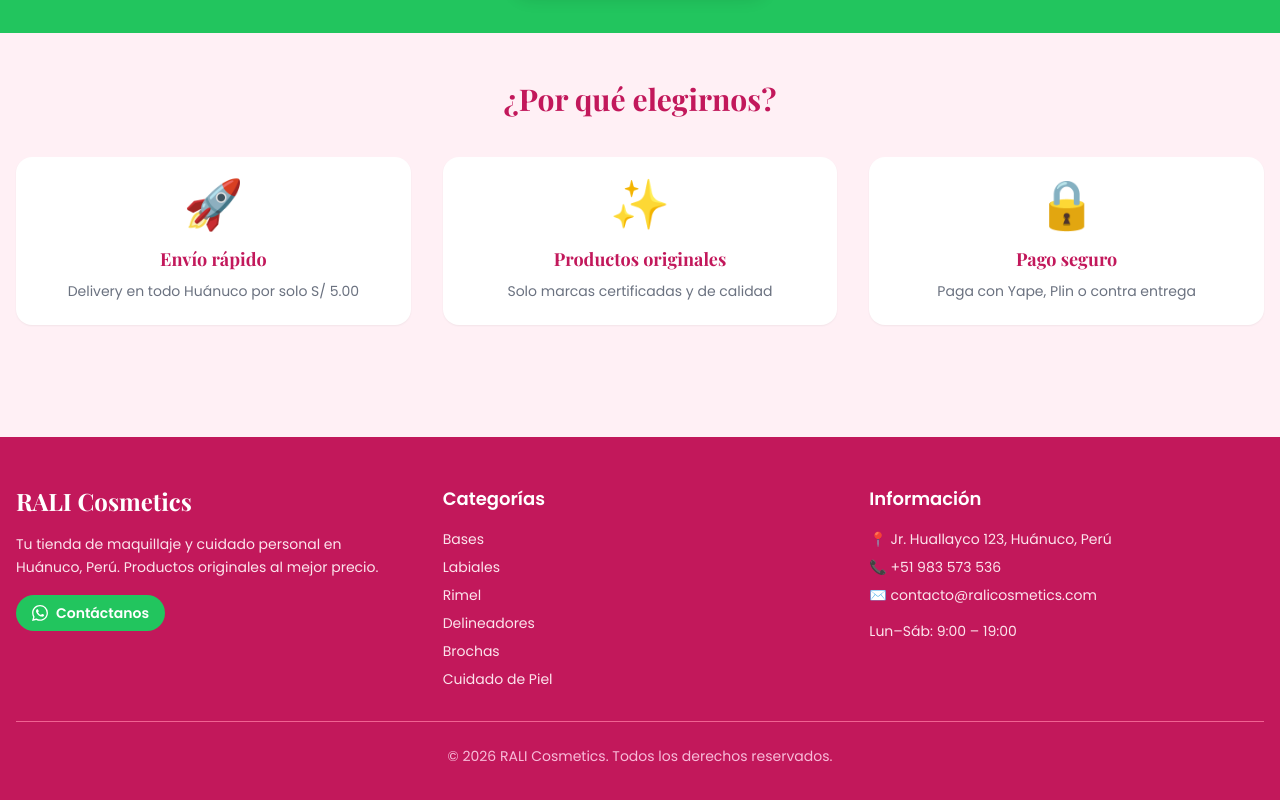
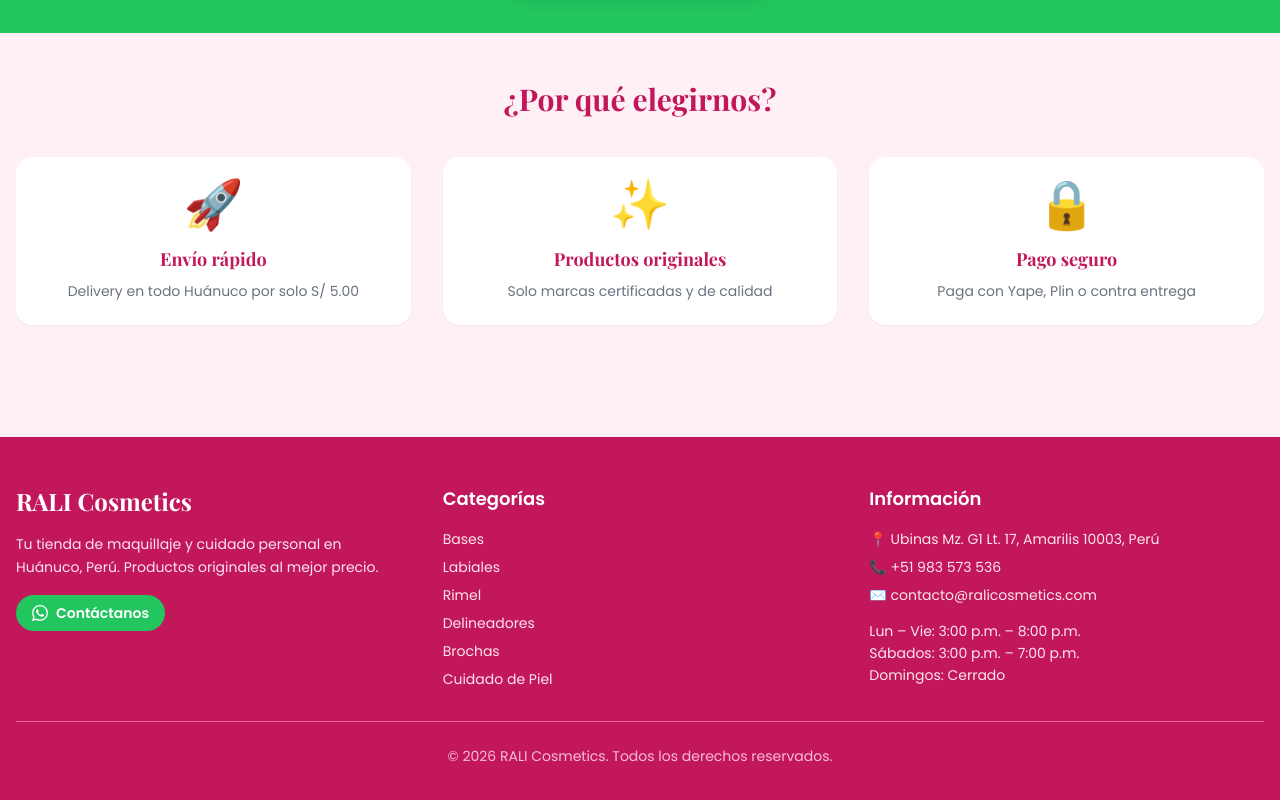
Before and after one commit to YersonDev-coder/rali-cosmetics, a React (Vite) app in the folder client/: page / in a window 1280 px wide. Shown: the part 1835-2635 px from the top of the page. Built offline with nearby package versions, Linux system fonts and the light colour scheme; no server answers.

Commit message:
corregir dirección/horario en footer y agregar autor en index.html

```diff
--- a/client/index.html
+++ b/client/index.html
@@ -1,6 +1,7 @@
 <!DOCTYPE html>
 <html lang="es">
   <head>
+    <!-- Desarrollado por Yerson Rojas Vilca -->
     <meta charset="UTF-8" />
     <link rel="icon" type="image/svg+xml" href="/favicon.svg" />
     <meta name="viewport" content="width=device-width, initial-scale=1.0" />
--- a/client/src/components/layout/Footer.jsx
+++ b/client/src/components/layout/Footer.jsx
@@ -37,10 +37,14 @@
           <div>
             <h4 className="font-semibold mb-4 text-lg">Información</h4>
             <ul className="space-y-2 text-sm text-primary-100">
-              <li>📍 Jr. Huallayco 123, Huánuco, Perú</li>
+              <li>📍 Ubinas Mz. G1 Lt. 17, Amarilis 10003, Perú</li>
               <li>📞 <a href="tel:+51983573536" className="hover:text-white">+51 983 573 536</a></li>
               <li>✉️ contacto@ralicosmetics.com</li>
-              <li className="pt-2">Lun–Sáb: 9:00 – 19:00</li>
+              <li className="pt-2 space-y-0.5">
+                <p>Lun – Vie: 3:00 p.m. – 8:00 p.m.</p>
+                <p>Sábados: 3:00 p.m. – 7:00 p.m.</p>
+                <p>Domingos: Cerrado</p>
+              </li>
             </ul>
           </div>
         </div>
```
